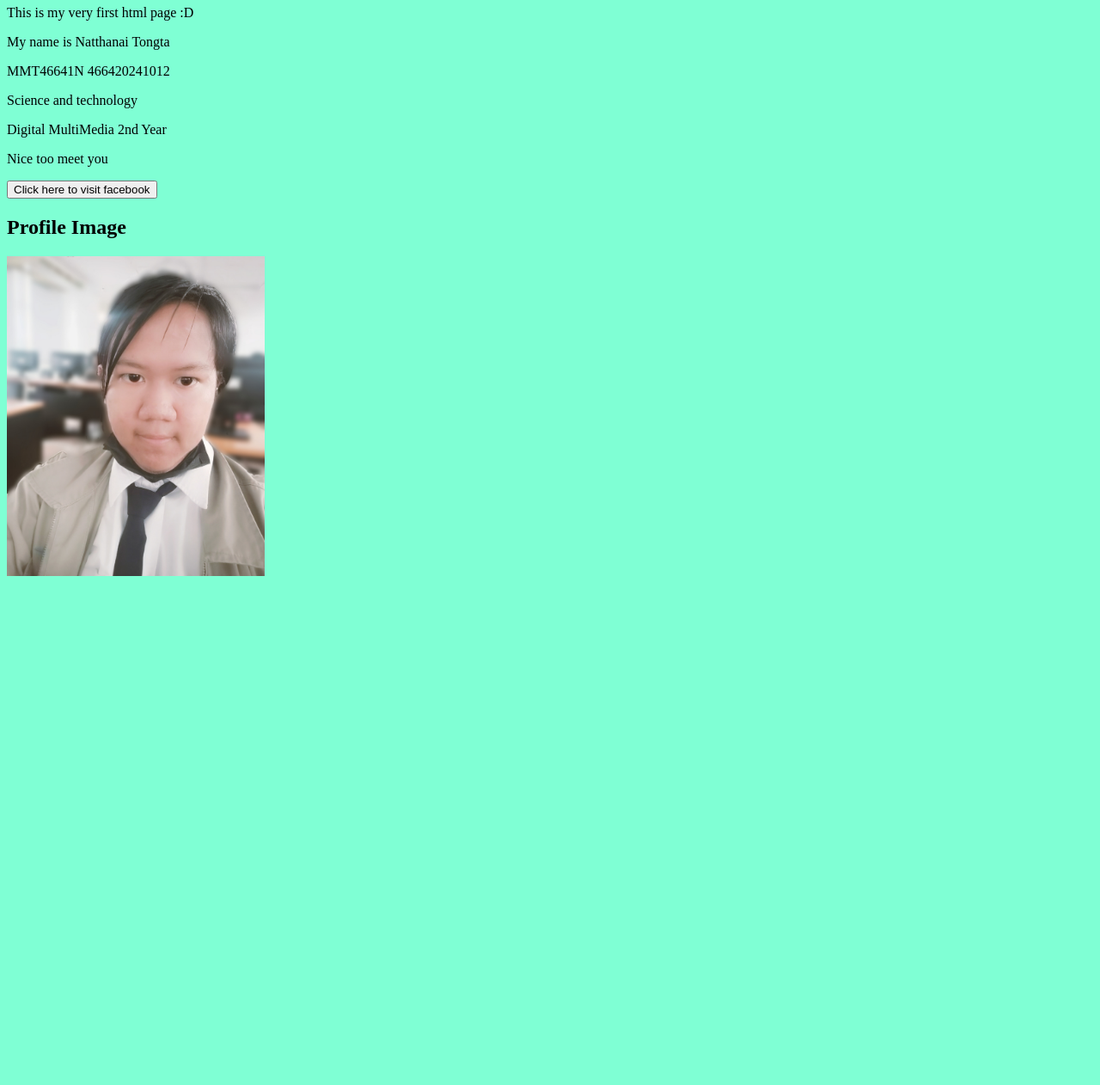
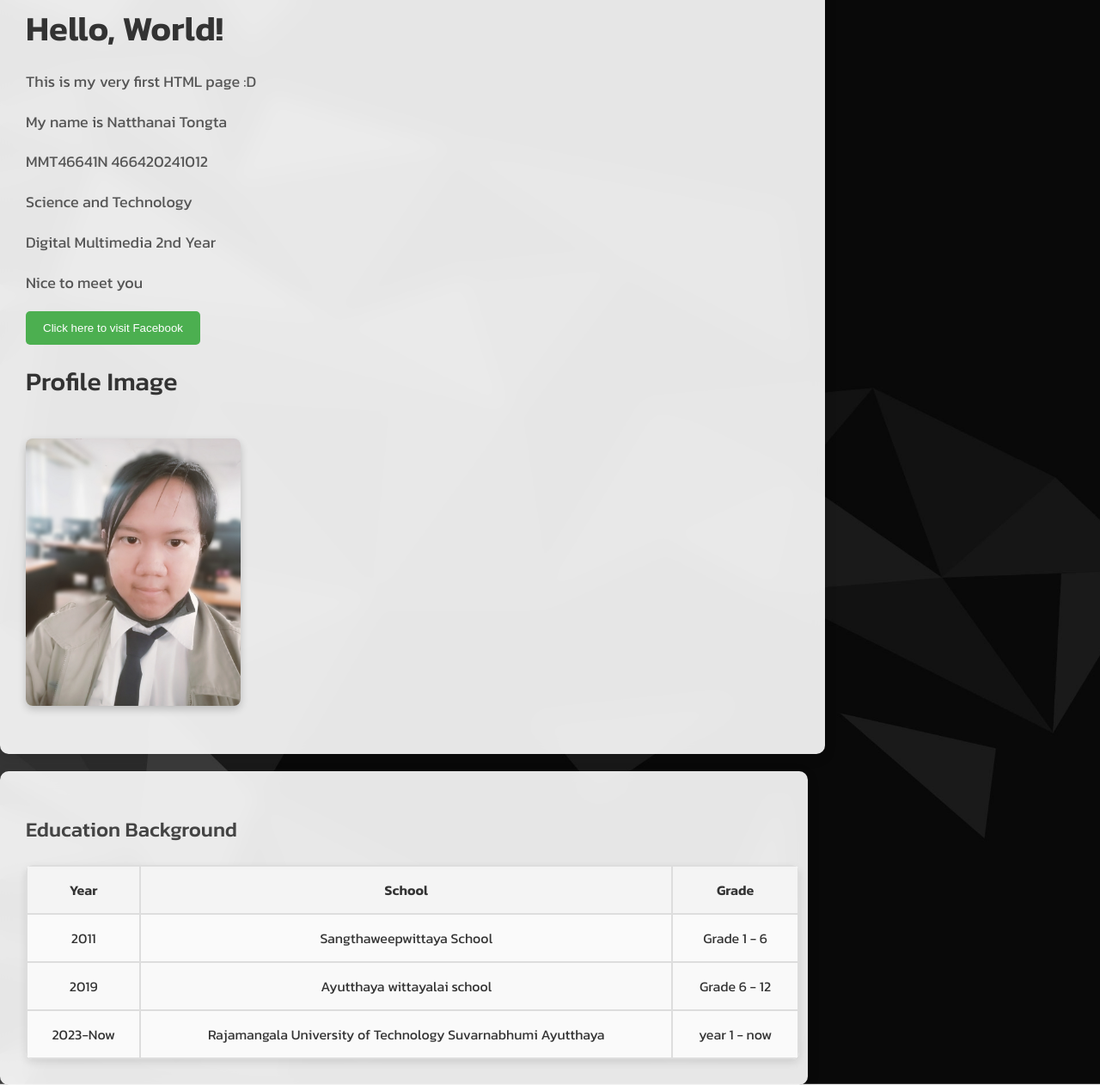
Before and after one commit to Ppmarst/WebpagePub, a plain HTML site: page index.html in a window 1280 px wide. Shown: the part 74-1336 px from the top of the page at 86% size. Before the commit the page ends 800 px from the top, so only its background shows below. Drawn offline with Linux system fonts and the light colour scheme.

Commit message:
Add files via upload

```diff
--- a/index.html
+++ b/index.html
@@ -1,26 +1,180 @@
 <!DOCTYPE html>
-<html>
+<html lang="en">
+
 <head>
-     <title>
-        Natthanai Tongta
-     </title>
+    <meta charset="UTF-8">
+    <meta name="viewport" content="width=device-width, initial-scale=1.0">
+    <title>Natthanai Tongta</title>
+    <style>
+        @import url('https://fonts.googleapis.com/css2?family=Kanit:wght@300;400;500;600;700&family=Mali:wght@400;500;600&display=swap');
+
+        body {
+            font-family: "Kanit", sans-serif;
+            margin: 0;
+            padding: 0;
+            background: url('878.jpg') no-repeat center center/cover;
+            display: flex;
+            justify-content: center;
+            align-items: flex-start;
+            flex-direction: column;
+            min-height: 100vh;
+            color: #333;
+        }
+
+        .container {
+            width: 90%;
+            max-width: 900px;
+            padding: 30px;
+            background: rgba(255, 255, 255, 0.9);
+            backdrop-filter: blur(10px);
+            border-radius: 10px;
+            box-shadow: 0 4px 15px rgba(0, 0, 0, 0.1);
+            margin-top: 20px;
+            text-align: left;
+        }
+
+        h1 {
+            font-size: 40px;
+            font-weight: 600;
+            color: #333;
+            margin-bottom: 15px;
+        }
+
+        h2 {
+            font-size: 30px;
+            font-weight: 500;
+            margin-top: 20px;
+        }
+
+        h3 {
+            font-size: 24px;
+            font-weight: 500;
+            margin-top: 20px;
+            color: #444;
+        }
+
+        p {
+            font-size: 18px;
+            line-height: 1.6;
+            color: #555;
+            margin-bottom: 10px;
+        }
+
+        button {
+            font-family: "Merriweather", sans-serif;
+            font-weight: 500;
+            background-color: #4CAF50;
+            color: #fff;
+            border: none;
+            padding: 12px 20px;
+            border-radius: 5px;
+            cursor: pointer;
+            transition: background-color 0.3s;
+        }
+
+        button:hover {
+            background-color: #45a049;
+        }
+
+        img {
+            width: 250px;
+            height: auto;
+            margin: 20px 0;
+            border-radius: 8px;
+            box-shadow: 0 4px 10px rgba(0, 0, 0, 0.2);
+        }
+
+        table {
+            width: 100%;
+            border-collapse: collapse;
+            margin-top: 20px;
+            background-color: #fff;
+            border-radius: 8px;
+            overflow: hidden;
+            box-shadow: 0 4px 10px rgba(0, 0, 0, 0.1);
+        }
+
+        th, td {
+            padding: 15px;
+            text-align: center;
+            border: 2px solid #ddd;
+        }
+
+        th {
+            background-color: #f4f4f4;
+            font-weight: 600;
+        }
+
+        td {
+            background-color: #fafafa;
+        }
+
+        tr:nth-child(even) td {
+            background-color: #f9f9f9;
+        }
+
+        tr:hover td {
+            background-color: #f1f1f1;
+        }
+
+        /* ScrollableContent */
+        .content {
+            max-height: 80vh;
+            overflow-y: auto;
+            padding-right: 10px;
+        }
+    </style>
 </head>
-<body style="background-color: aquamarine;">
 
+<body>
+    <div class="container">
         <h1>Hello, World!</h1>
-    <p>This is my very first html page :D</p>
+        <p>This is my very first HTML page :D</p>
         <p>My name is Natthanai Tongta</p>
         <p>MMT46641N 466420241012</p>
-    <p>Science and technology</p>
-    <p>Digital MultiMedia 2nd Year</p>
-    <p>Nice too meet you</p>
+        <p>Science and Technology</p>
+        <p>Digital Multimedia 2nd Year</p>
+        <p>Nice to meet you</p>
+
         <p>
             <a href="https://www.facebook.com/Basepl4te" target="_blank">
-          <button>Click here to visit facebook</button>
+                <button>Click here to visit Facebook</button>
             </a>
         </p>
 
         <h2>Profile Image</h2>
-    <img src="Ngta.jpg" alt="Mypicture" style=" width: 300px;" height="auto">
+        <img src="Ngta.jpg" alt="My picture">
+    </div>
+
+    <div class="container content">
+        <h3>Education Background</h3>
+        <table>
+            <thead>
+                <tr>
+                    <th>Year</th>
+                    <th>School</th>
+                    <th>Grade</th>
+                </tr>
+            </thead>
+            <tbody>
+                <tr>
+                    <td>2011</td>
+                    <td>Sangthaweepwittaya School</td>
+                    <td>Grade 1 - 6</td>
+                </tr>
+                <tr>
+                    <td>2019</td>
+                    <td>Ayutthaya wittayalai school</td>
+                    <td>Grade 6 - 12 </td>
+                </tr>
+                <tr>
+                    <td>2023-Now</td>
+                    <td>Rajamangala University of Technology Suvarnabhumi Ayutthaya</td>
+                    <td>year 1 - now </td>
+                </tr>
+            </tbody>
+        </table>
+    </div>
 </body>
+
 </html>
```
Also changed, not shown: 878.jpg (added), 1 other file. Lines whose indentation alone changed are shown as unchanged.
